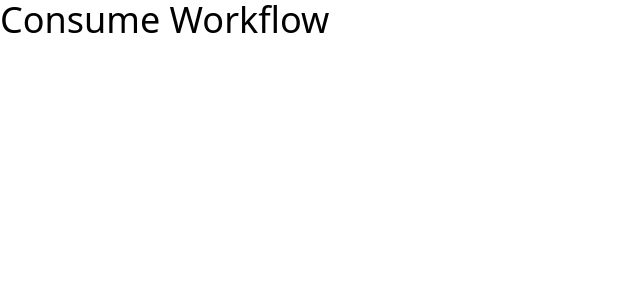
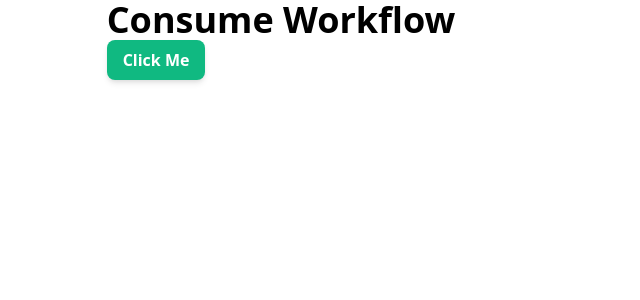
Before and after one commit to Philosocode/workflows, a React (Create React App) app: page / in a window 1280 px wide. Shown: the top 300 px of the page, without its empty margins (0-640 px from the left). Built offline with nearby package versions, Linux system fonts and the light colour scheme.

Commit message:
Add <Button />

```diff
--- a/src/consume/pages/consume.page.tsx
+++ b/src/consume/pages/consume.page.tsx
@@ -1,13 +1,13 @@
-import React from "react";
-
+import { Button } from "shared/components/button.component";
 import { Heading } from "typography/components/heading.component";
 
-export const ConsumePage: React.FC = () => {
+export function ConsumePage() {
   return (
-    <div>
+    <div className="w-5/6 m-auto">
       <Heading tag="h1" type="title">
         Consume Workflow
       </Heading>
+      <Button color="green">Click Me</Button>
     </div>
   );
-};
+}
--- /dev/null
+++ b/src/shared/components/button.component.tsx
@@ -0,0 +1,28 @@
+import clsx from "clsx";
+
+export interface IProps extends React.ButtonHTMLAttributes<HTMLButtonElement> {
+  color: "green";
+}
+export function Button(props: IProps) {
+  return (
+    <button
+      {...props}
+      className={clsx(
+        // base styles
+        "font-semibold py-2 px-4 rounded-lg shadow-md",
+        "focus:outline-none focus:ring-1 focus:ring-opacity-50",
+
+        // green
+        props.color === "green" && [
+          "bg-green-500 hover:bg-green-600 text-white",
+          "focus:ring-green-500",
+        ],
+
+        // user classes
+        props.className,
+      )}
+    >
+      {props.children}
+    </button>
+  );
+}
--- /dev/null
+++ b/src/shared/hooks/use-toggle.hook.ts
@@ -0,0 +1,11 @@
+import { useState } from "react";
+
+export function useToggle(initialValue: boolean): [boolean, () => void] {
+  const [state, setState] = useState(initialValue);
+
+  function toggleState() {
+    setState((prev) => !prev);
+  }
+
+  return [state, toggleState];
+}
--- a/src/typography/components/heading.component.tsx
+++ b/src/typography/components/heading.component.tsx
@@ -1,7 +1,7 @@
 import React from "react";
 import clsx from "clsx";
 
-interface IProps {
+export interface IProps {
   children: React.ReactNode;
   tag: "h1" | "h2" | "h3" | "h4" | "h5" | "h6" | "p" | "div" | "span";
   type: "title" | "subtitle" | "subsubtitle" | "small";
@@ -9,12 +9,12 @@ interface IProps {
   className?: string;
   variant?: "condensed";
 }
-export type IHeadingProps = IProps;
-
 export function Heading(props: IProps) {
   const HTag = props.tag;
 
   const classes = clsx(
+    "font-bold",
+
     // type
     props.type === "title" && ["text-4xl"],
     props.type === "subtitle" && ["text-3xl"],
--- a/tailwind.config.js
+++ b/tailwind.config.js
@@ -1,5 +1,4 @@
 module.exports = {
-  mode: "jit",
   purge: ["./src/**/*.{js,jsx,ts,tsx}", "./public/**/*.html"],
   darkMode: false, // or 'media' or 'class'
   theme: {
```
Also changed, not shown: 2 other files (tests, documents, lock files or other folders).
